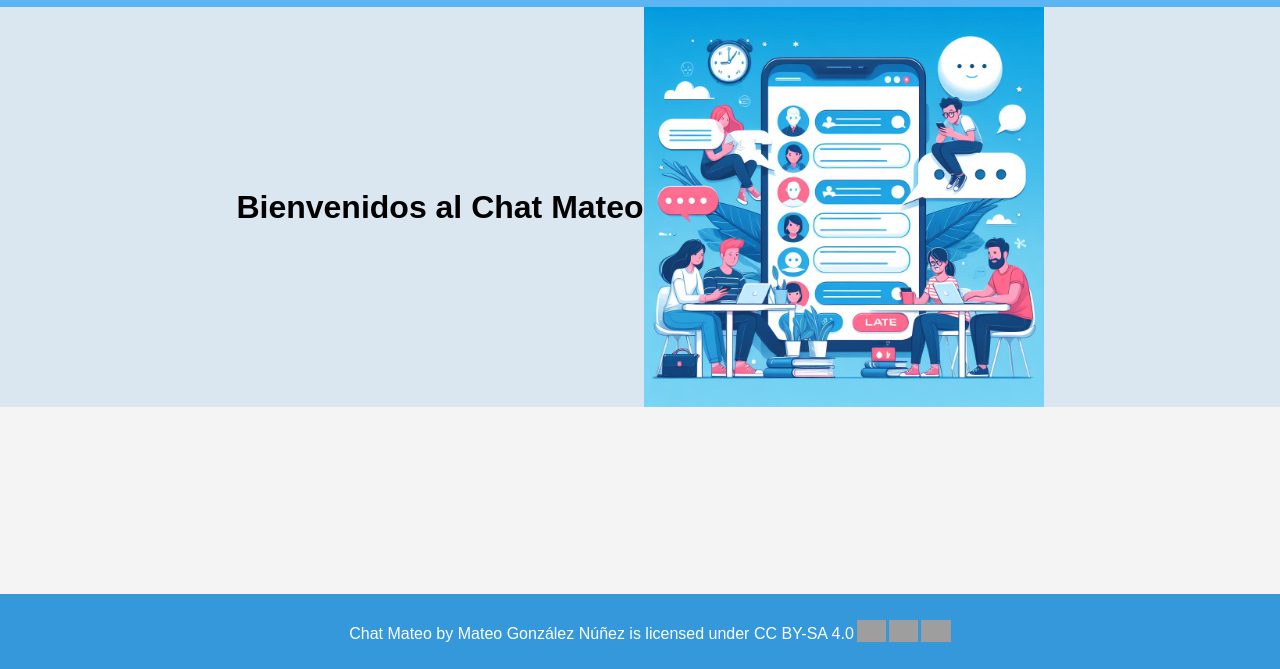
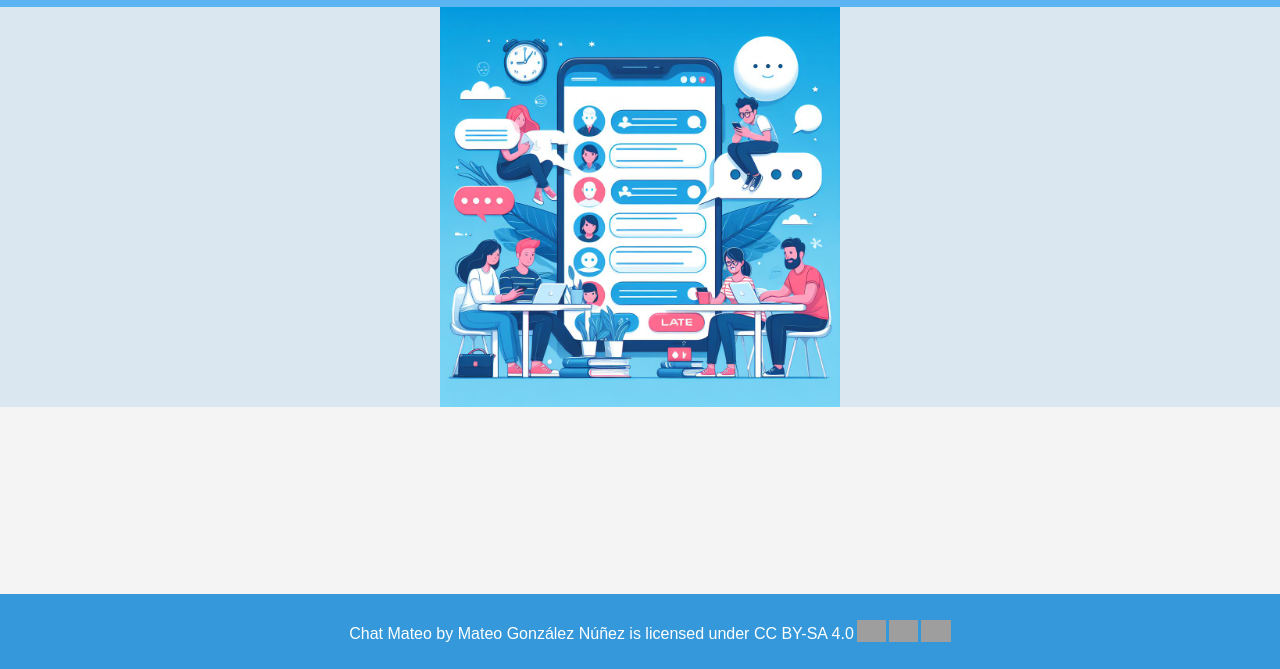
Before and after one commit to Matuly2/EjercicioSocketDefinitivo, a website: page public/index.html in a window 1280 px wide. Shown: the part 131-800 px from the top of the page. Drawn offline with Linux system fonts and the light colour scheme; grey boxes are pictures that could not be loaded.

Commit message:
cambios3

```diff
--- a/public/index.html
+++ b/public/index.html
@@ -21,7 +21,7 @@
             <a href="/registro">Registro</a>
     </nav>
     <main>
-        <h1>Bienvenidos al Chat Mateo</h1>
+        <h1></h1>
         <img src="img/index.jpg" alt="imagen">
     </main>
 
```
